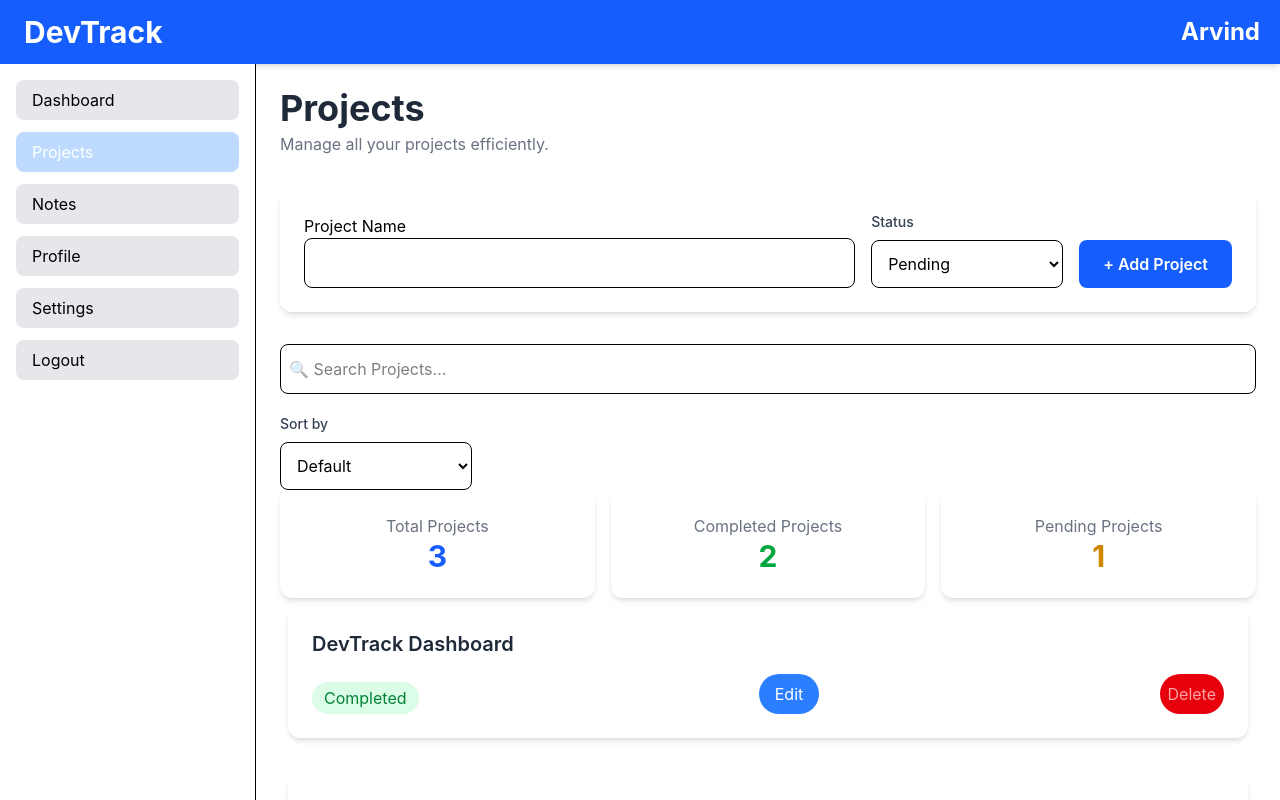
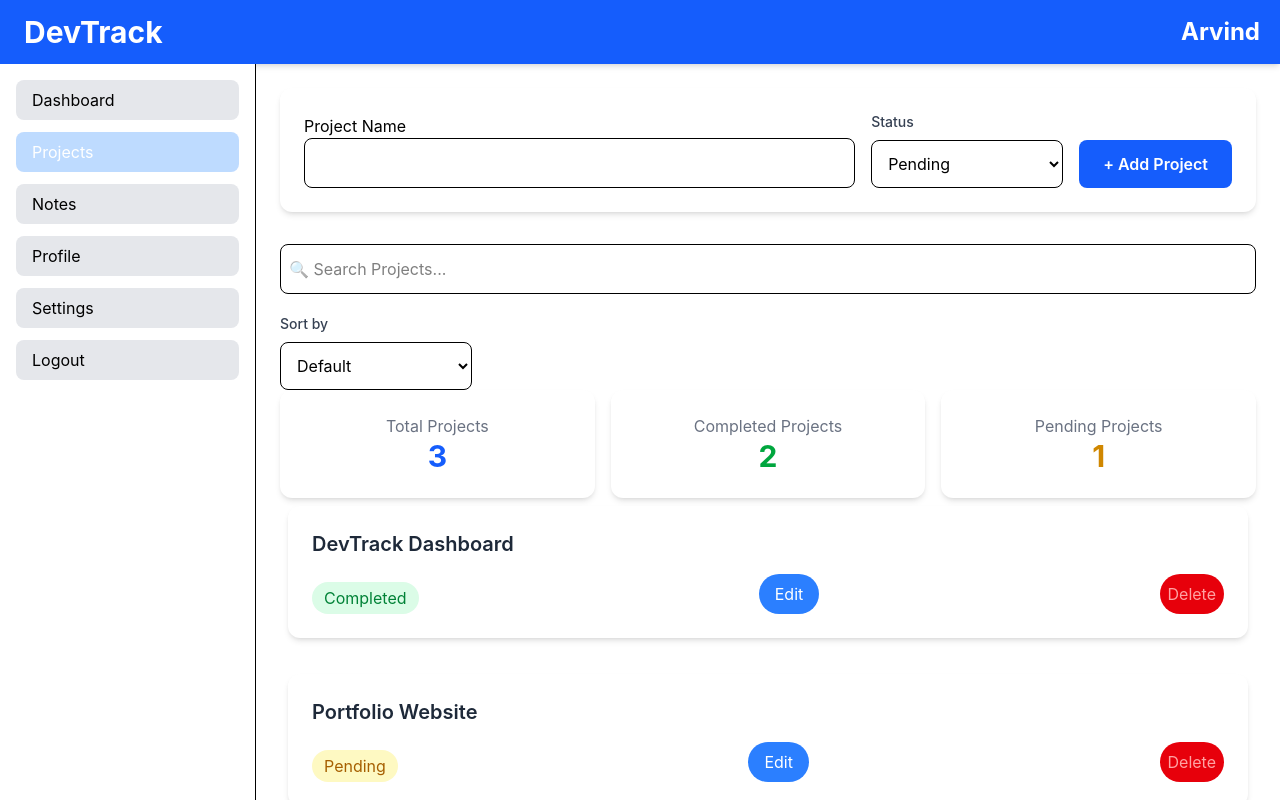
Before and after one commit to arvindshah07/DevTrack, a React (Vite) app: page /projects in a window 1280 px wide. Shown: the top 800 px of the page. Built offline with nearby package versions, Linux system fonts and the light colour scheme.

Commit message:
Day 12: Refactor Projects page into reusable components

```diff
--- /dev/null
+++ b/src/components/projects/ProjectForm.jsx
@@ -0,0 +1,58 @@
+import React from 'react'
+
+function ProjectForm({projectName
+  ,setProjectName,
+  status,
+  setStatus,
+  editingId,
+  addProject,
+  updateProject}) {
+  return (
+    <>
+      {/* Form */}
+      <div className="bg-white shadow-md rounded-xl p-6 mb-8">
+        <div className="flex gap-4 items-end">
+          {/* Project Name */}
+          <div className="flex-1">
+  <label>Project Name</label>
+
+  <input
+    type="text"
+    value={projectName}
+    onChange={(e) => setProjectName(e.target.value)}
+    className="w-full border rounded-lg p-3 focus:outline-none focus:ring-2 focus:ring-blue-500"
+  />
+</div>
+
+          {/* Status */}
+          <div className="w-48">
+            <label className="block text-sm font-medium text-gray-700 mb-2">
+              Status
+            </label>
+
+            <select
+              value={status}
+              onChange={(e) => setStatus(e.target.value)}
+              className="w-full border rounded-lg p-3 focus:outline-none focus:ring-2 focus:ring-blue-500"
+            >
+              <option value="Pending">Pending</option>
+              <option value="Completed">Completed</option>
+            </select>
+          </div>
+
+
+        <button
+      onClick={editingId === null ? addProject : updateProject}
+      className="bg-blue-600 hover:bg-blue-700 text-white px-6 py-3 rounded-lg font-semibold transition duration-200"
+    >
+      {editingId === null ? "+ Add Project" : "Save Changes"}
+        </button>
+
+        </div>
+      </div>
+      </>
+
+  )
+}
+
+export default ProjectForm
--- /dev/null
+++ b/src/components/projects/ProjectList.jsx
@@ -0,0 +1,34 @@
+import React from 'react'
+import ProjectCard from './ProjectCard'
+
+function ProjectList({
+  sortedProjects,
+  deleteProject,
+  editProject
+}) {
+  return (
+    <>
+         <div className="flex flex-col gap-5">
+        {sortedProjects.length === 0 ? (
+          <p  className="text-center text-gray-500 text-lg">
+            🔍 No projects found
+          </p>
+        ) :
+        (
+            sortedProjects.map((project) => (
+          <ProjectCard
+            key={project.id}
+            id={project.id}
+            title={project.title}
+            status={project.status}
+            deleteProject={deleteProject}
+            editProject={editProject}
+          />
+        ))
+        )}
+      </div>
+    </>
+  )
+}
+
+export default ProjectList
--- /dev/null
+++ b/src/components/projects/SearchAndSort.jsx
@@ -0,0 +1,42 @@
+import React from 'react'
+
+function SearchAndSort({
+  searchTerm,
+  setSearchTerm,
+  sortOption,
+  setSortOption
+}) {
+  return (
+    <>
+      <input
+      type="text"
+      placeholder="🔍 Search Projects..."
+      value={searchTerm}
+      onChange={(e)=>setSearchTerm(e.target.value)}
+      className="w-full p-3 px-2 border rounded-lg mb-5 focus:outline-none focus:ring-2 focus:ring-blue-500"
+      />
+      <div>
+        <div className="w-48">
+            <label className="block text-sm font-medium text-gray-700 mb-2">
+              Sort by
+            </label>
+
+            <select
+              value={sortOption}
+              onChange={(e) => setSortOption(e.target.value)}
+              className="w-full border rounded-lg p-3 focus:outline-none focus:ring-2 focus:ring-blue-500 cursor-pointer"
+            >
+              <option value="Default">Default</option>
+              <option value="A-Z">A-Z</option>
+              <option value="Z-A">Z-A</option>
+              <option value="Completed">Completed First</option>
+              <option value="Pending">Pending First</option>
+            </select>
+          </div>
+      </div>
+
+    </>
+  )
+}
+
+export default SearchAndSort
--- /dev/null
+++ b/src/components/projects/StatsSection.jsx
@@ -0,0 +1,25 @@
+import React from 'react'
+
+function StatsSection({
+  totalProjects,
+  completedProjects,
+  pendingProjects
+}) {
+  return (
+    <>
+      <div className="grid grid-cols-3 gap-4 ">
+       <div className="bg-white rounded-xl shadow-md p-6 text-center">
+        <h3 className="text-gray-500">Total Projects</h3>
+        <p className="text-3xl font-bold text-blue-600"> {totalProjects}</p></div>
+       <div className="bg-white rounded-xl shadow-md p-6 text-center">
+        <h3 className="text-gray-500">Completed Projects</h3>
+        <p className="text-3xl font-bold text-green-600"> {completedProjects}</p></div>
+       <div className="bg-white rounded-xl shadow-md p-6 text-center">
+        <h3 className="text-gray-500">Pending Projects</h3>
+        <p className="text-3xl font-bold text-yellow-600"> {pendingProjects}</p></div>
+      </div>
+    </>
+  )
+}
+
+export default StatsSection
--- a/src/pages/Projects.jsx
+++ b/src/pages/Projects.jsx
@@ -1,6 +1,10 @@
 import React, { useState , useEffect } from "react";
 import Layout from "../components/layout/Layout";
 import ProjectCard from "../components/projects/ProjectCard";
+import ProjectForm from "../components/projects/ProjectForm";
+import SearchAndSort from "../components/projects/SearchAndSort";
+import StatsSection from "../components/projects/StatsSection";
+import ProjectList from "../components/projects/ProjectList";
 
 function Projects() {
   const [projects, setProjects] = useState([
@@ -136,119 +140,41 @@ function Projects() {
   return (
     <Layout>
       {/* Header */}
-      <div className="flex justify-between items-center mb-8">
-        <div>
-          <h1 className="text-4xl font-bold text-gray-800">
-            Projects
-          </h1>
 
-          <p className="text-gray-500 mt-1">
-            Manage all your projects efficiently.
-          </p>
-        </div>
-      </div>
-
-      {/* Form */}
-      <div className="bg-white shadow-md rounded-xl p-6 mb-8">
-        <div className="flex gap-4 items-end">
-          {/* Project Name */}
-          <div className="flex-1">
-  <label>Project Name</label>
-
-  <input
-    type="text"
-    value={projectName}
-    onChange={(e) => setProjectName(e.target.value)}
-    className="w-full border rounded-lg p-3 focus:outline-none focus:ring-2 focus:ring-blue-500"
-  />
-</div>
-
-          {/* Status */}
-          <div className="w-48">
-            <label className="block text-sm font-medium text-gray-700 mb-2">
-              Status
-            </label>
-
-            <select
-              value={status}
-              onChange={(e) => setStatus(e.target.value)}
-              className="w-full border rounded-lg p-3 focus:outline-none focus:ring-2 focus:ring-blue-500"
-            >
-              <option value="Pending">Pending</option>
-              <option value="Completed">Completed</option>
-            </select>
-          </div>
+     {/* form  */}
+     <ProjectForm
+      projectName={projectName}
+      setProjectName={setProjectName}
+      status={status}
+      setStatus={setStatus}
+      editingId={editingId}
+      addProject={addProject}
+      updateProject={updateProject}
+     />
 
 
-        <button
-      onClick={editingId === null ? addProject : updateProject}
-      className="bg-blue-600 hover:bg-blue-700 text-white px-6 py-3 rounded-lg font-semibold transition duration-200"
-    >
-      {editingId === null ? "+ Add Project" : "Save Changes"}
-        </button>
+{/* serach and sort project */}
+     <SearchAndSort
+     searchTerm={searchTerm}
+     setSearchTerm={setSearchTerm}
+     sortOption={sortOption}
+     setSortOption={setSortOption}
+     />
 
-        </div>
-      </div>
-
-      <input
-      type="text"
-      placeholder="🔍 Search Projects..."
-      value={searchTerm}
-      onChange={(e)=>setSearchTerm(e.target.value)}
-      className="w-full p-3 px-2 border rounded-lg mb-5 focus:outline-none focus:ring-2 focus:ring-blue-500"
-      />
-      <div>
-        <div className="w-48">
-            <label className="block text-sm font-medium text-gray-700 mb-2">
-              Sort by
-            </label>
-
-            <select
-              value={sortOption}
-              onChange={(e) => setSortOption(e.target.value)}
-              className="w-full border rounded-lg p-3 focus:outline-none focus:ring-2 focus:ring-blue-500 cursor-pointer"
-            >
-              <option value="Default">Default</option>
-              <option value="A-Z">A-Z</option>
-              <option value="Z-A">Z-A</option>
-              <option value="Completed">Completed First</option>
-              <option value="Pending">Pending First</option>
-            </select>
-          </div>
-      </div>
-
-      <div className="grid grid-cols-3 gap-4 ">
-       <div className="bg-white rounded-xl shadow-md p-6 text-center">
-        <h3 className="text-gray-500">Total Projects</h3>
-        <p className="text-3xl font-bold text-blue-600"> {totalProjects}</p></div>
-       <div className="bg-white rounded-xl shadow-md p-6 text-center">
-        <h3 className="text-gray-500">Completed Projects</h3>
-        <p className="text-3xl font-bold text-green-600"> {completedProjects}</p></div>
-       <div className="bg-white rounded-xl shadow-md p-6 text-center">
-        <h3 className="text-gray-500">Pending Projects</h3>
-        <p className="text-3xl font-bold text-yellow-600"> {pendingProjects}</p></div>
-      </div>
+{/* statsSection */}
+    <StatsSection
+      totalProjects={totalProjects}
+      completedProjects={completedProjects}
+      pendingProjects={pendingProjects}
+    />
 
       {/* Project List */}
-      <div className="flex flex-col gap-5">
-        {filteredProjects.length === 0 ? (
-          <p  className="text-center text-gray-500 text-lg">
-            🔍 No projects found
-          </p>
-        ) :
-        (
-            sortedProjects.map((project) => (
-          <ProjectCard
-            key={project.id}
-            id={project.id}
-            title={project.title}
-            status={project.status}
-            deleteProject={deleteProject}
-            editProject={editProject}
-          />
-        ))
-        )}
-      </div>
+      <ProjectList
+      sortedProjects={sortedProjects}
+      deleteProject={deleteProject}
+      editProject={editProject}
+      />
+
     </Layout>
   );
 }
```
